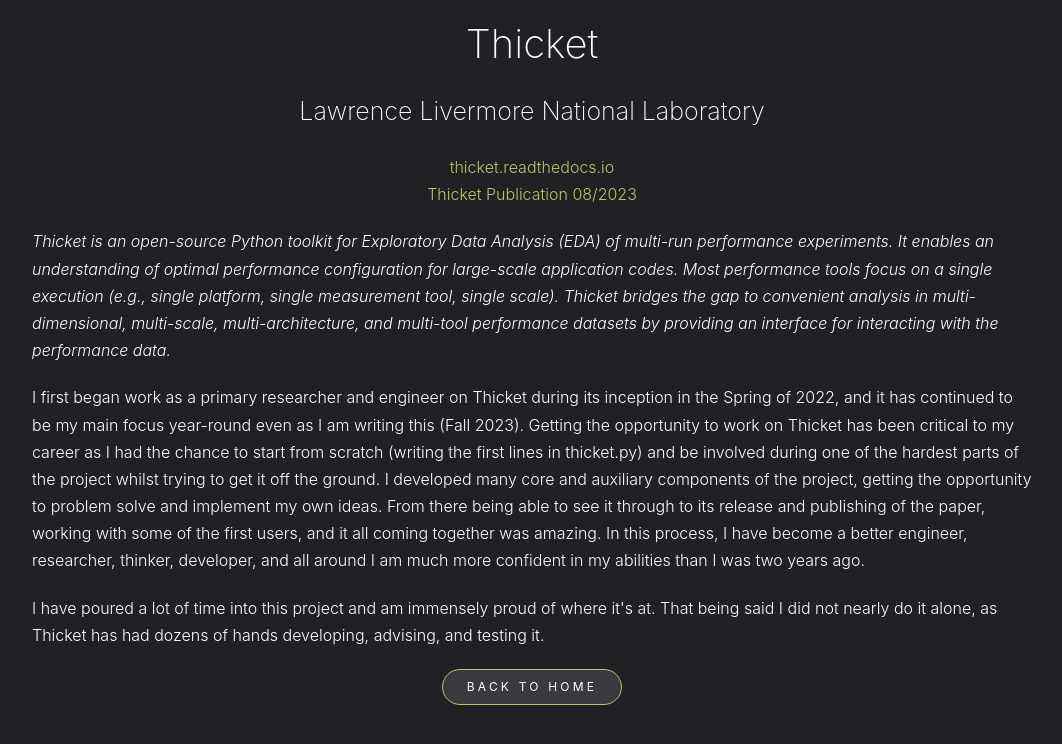
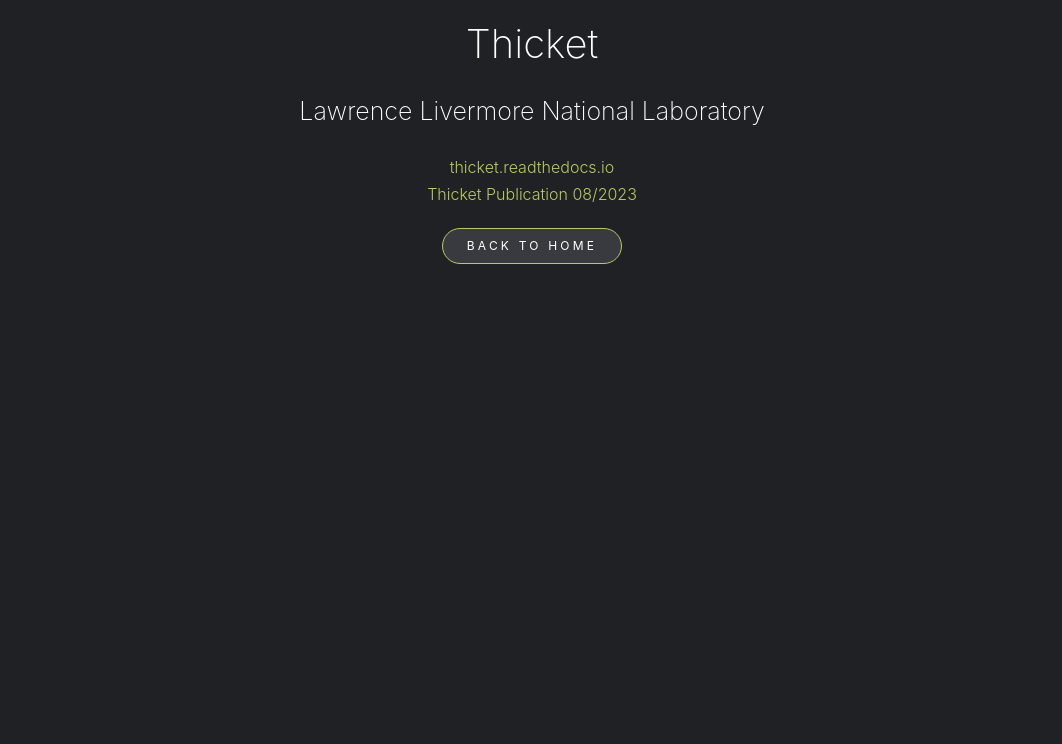
Before and after one commit to michaelmckinsey1/michaelmckinsey1.github.io, a Jekyll site: the page portfolio/projects/Thicket.html, which Jekyll copies as it is, in a window 1280 px wide. Shown: the top 744 px of the page, without its empty margins (108-1170 px from the left). Built offline with Jekyll 4.4.1, drawn with Linux system fonts in a browser that asks for light colours.

Commit message:
Update page

```diff
--- a/portfolio/projects/Thicket.html
+++ b/portfolio/projects/Thicket.html
@@ -26,33 +26,6 @@
         <center><a href="https://dl.acm.org/doi/abs/10.1145/3588195.3592989">Thicket Publication 08/2023</a></center>
     </p>
     <div class="center-port">
-        <p class="p-port"><i>Thicket is an open-source Python toolkit for Exploratory Data Analysis (EDA) of multi-run
-                performance experiments. It enables an understanding of optimal performance configuration for
-                large-scale application codes. Most performance tools focus on a single execution (e.g., single
-                platform, single measurement tool, single scale). Thicket bridges the gap to convenient analysis in
-                multi-dimensional, multi-scale, multi-architecture, and multi-tool performance datasets by providing an
-                interface for interacting with the performance data.</i>
-        </p>
-    </div>
-    <div class="center-port">
-        <p class="p-port">I first began work as a primary researcher and engineer on Thicket during its inception in
-            the Spring of 2022, and it has continued to be my main focus year-round even as I am writing this (Fall
-            2023). Getting the opportunity to work on Thicket has been critical to my career as I had the chance to
-            start from scratch (writing the first lines in thicket.py) and be involved during one of the
-            hardest parts of the project whilst trying to get it off the ground. I developed many core and auxiliary
-            components of the project, getting the opportunity to problem solve and implement my own ideas. From there being able to see it through
-            to its release and publishing of the paper, working with some of the first users, and it all coming together
-            was amazing. In this process, I have become a better engineer, researcher, thinker, developer, and all
-            around I am much more confident in my abilities than I was two years ago.
-        </p>
-    </div>
-    <div class="center-port">
-        <p class="p-port">I have poured a lot of time into this project and am immensely proud of where it's at. That
-            being said I did not nearly do it alone, as Thicket has had dozens of hands developing, advising, and
-            testing it.
-        </p>
-    </div>
-    <div class="center-port">
         <a href="/" class="btn btn-primary px-4 py-2 btn-sm smoothscroll">Back to Home</a>
     </div>
 </body>
```
